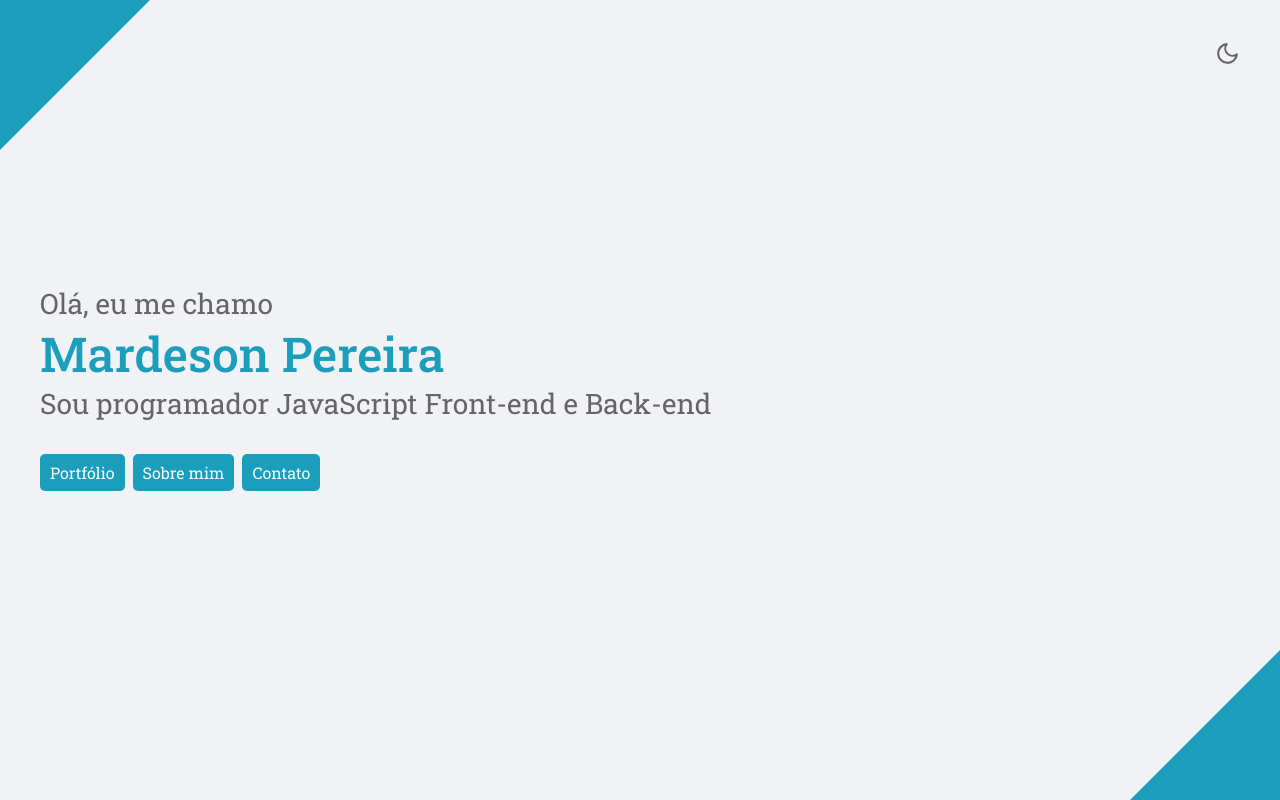
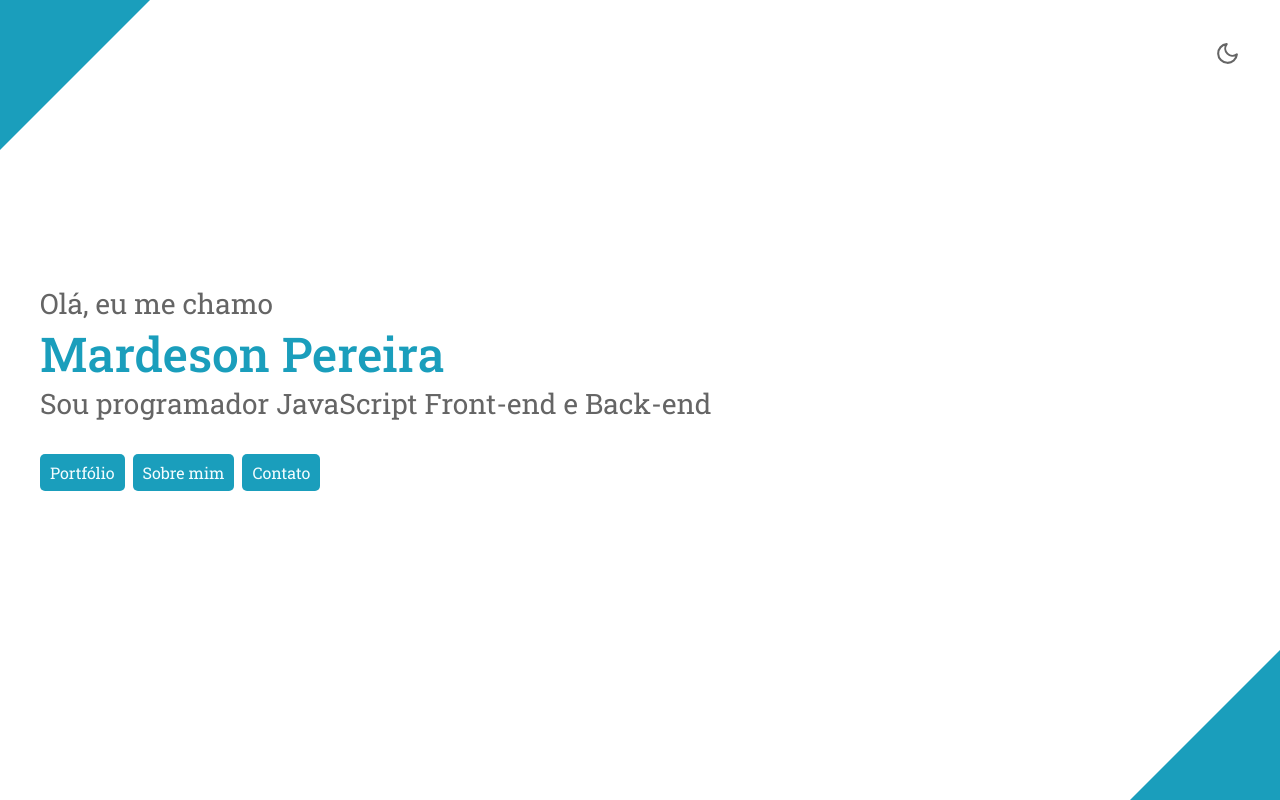
Before and after one commit to mardesonmax/portfolio-web, a React (Create React App) app: page / in a window 1280 px wide. Built offline with nearby package versions, Linux system fonts and the light colour scheme; no server answers.

Commit message:
home background color

```diff
--- a/src/pages/Home/styled.ts
+++ b/src/pages/Home/styled.ts
@@ -57,7 +57,7 @@ export const Container = styled.div`
   width: 100vw;
   padding: 20px;
   top: 0;
-  background: ${(props) => props.theme.background};
+  background: ${(props) => props.theme.container};
   position: absolute;
   z-index: 9999;
   overflow: hidden;
```
